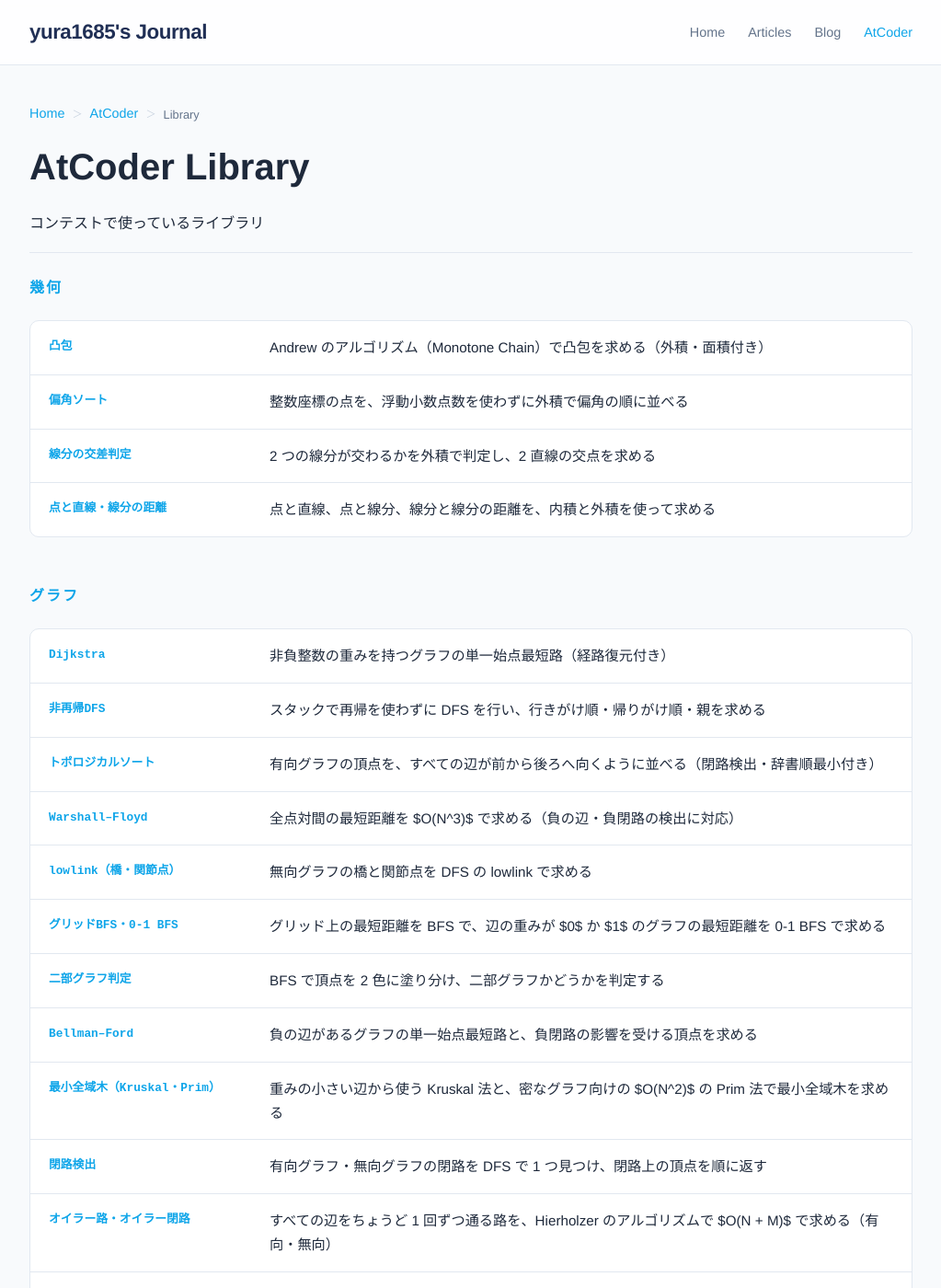
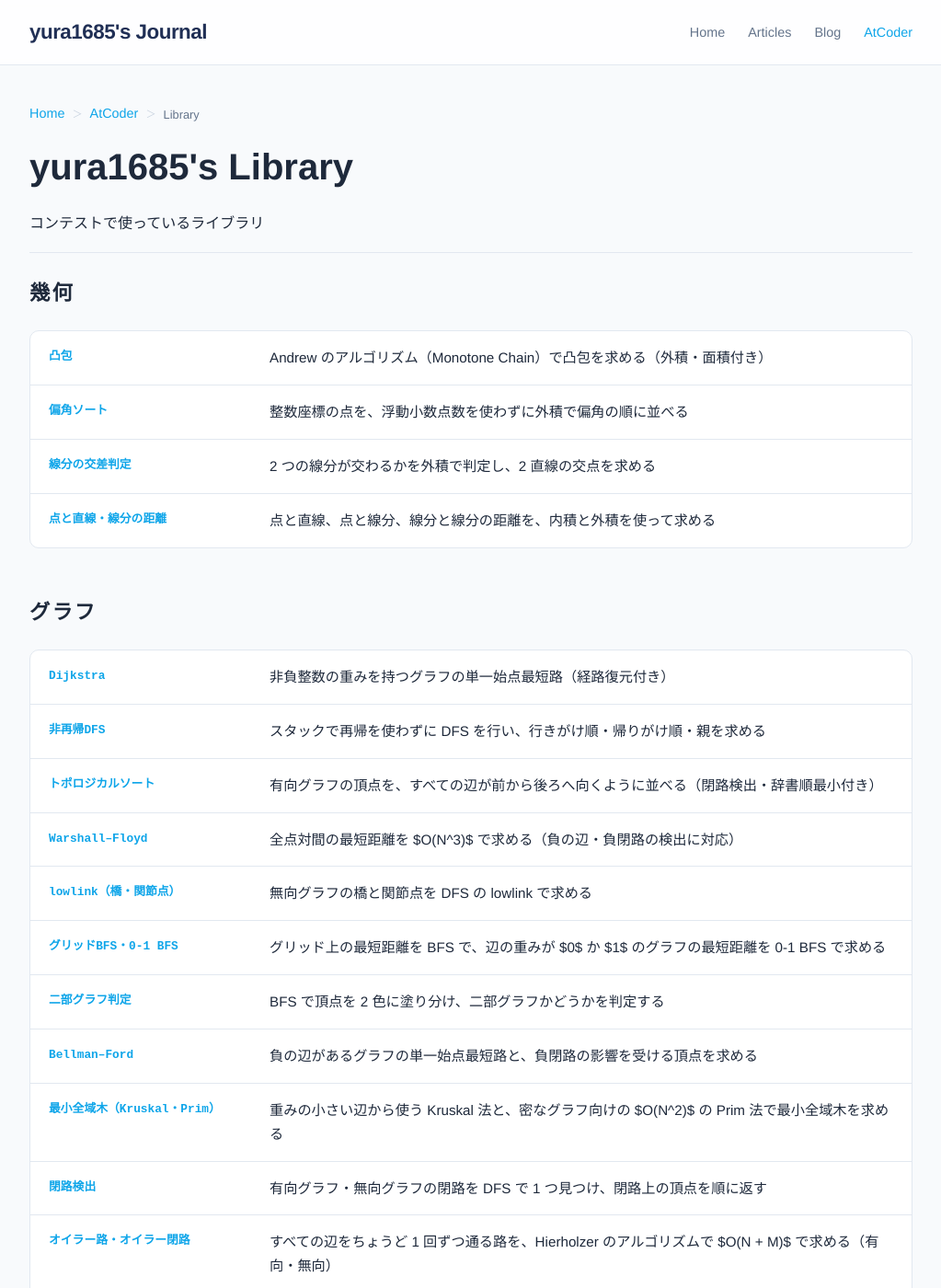
Before and after one commit to yura1685/yura1685.github.io, a Jekyll site: the page built from atcoder/library.html, in a window 1280 px wide and 1400 px high. Shown: the whole window at 92% size, without its empty margins (128-1151 px from the left). Built offline with Jekyll 4.4.1, drawn with Linux system fonts in a browser that asks for light colours; nearby versions of some CDN libraries; a script that is not in the unit is left out.

Commit message:
Rename the library list to yura1685's Library and enlarge its category headings
"AtCoder Library" is easy to confuse with the official AtCoder Library, so
the list page and the title suffix of each library page now say
"yura1685's Library". The category headings on the list use the same color
as the page heading and a larger font; other pages' section titles are
unchanged.

Co-Authored-By: Claude Opus 5.5 (1M context) <noreply@anthropic.com>
Claude-Session: https://claude.ai/code/session_01SVn99jgmCx1LveTU7rTekq

```diff
--- a/_layouts/base.html
+++ b/_layouts/base.html
@@ -4,7 +4,7 @@
     <meta charset="UTF-8">
     <meta name="viewport" content="width=device-width, initial-scale=1.0">
     {% if page.url == "/" %}<meta name="google-site-verification" content="gOdxz6NZ3DkWmFxC-IvDxI5jMVLLcHTQXvmfDthesBI" />{% endif %}
-    <title>{% if page.title %}{{ page.title }}{% if page.library %} | AtCoder Library{% endif %} | yura1685{% else %}yura1685's Journal{% endif %}</title>
+    <title>{% if page.title %}{{ page.title }}{% if page.library %} | yura1685's Library{% endif %} | yura1685{% else %}yura1685's Journal{% endif %}</title>
     {% if page.description %}<meta name="description" id="page-description" content="{{ page.description | remove: "$" | escape }}">{% endif %}
     {% comment %} 記事・解法ページは JS が ?file=… 付きの URL を入れる {% endcomment %}
     {% if page.canonical_by_js %}<link rel="canonical" id="canonical-link">{% else %}<link rel="canonical" href="{{ page.url | absolute_url }}">{% endif %}
--- a/assets/css/style.css
+++ b/assets/css/style.css
@@ -931,7 +931,7 @@ footer {
     margin: 0;
 }
 
-/* AtCoder Library 一覧: 長いタイトルでも説明文と重ならないようにする */
+/* ライブラリ一覧（yura1685's Library）: 長いタイトルでも説明文と重ならないようにする */
 .library-item {
     grid-template-columns: 220px minmax(0, 1fr);
 }
@@ -944,6 +944,12 @@ footer {
     .library-item {
         grid-template-columns: 1fr;
     }
+}
+
+/* ライブラリ一覧のカテゴリ見出し: ページ見出しと同じ色で、少し大きく */
+.section-title.library-category {
+    font-size: 1.4rem;
+    color: var(--text-main);
 }
 
 /* コードブロックのコピーボタン */
--- a/atcoder/library.html
+++ b/atcoder/library.html
@@ -2,7 +2,7 @@
 layout: base
 library: false
 math: true
-title: AtCoder Library
+title: yura1685's Library
 description: yura1685がAtCoderで使っているPythonライブラリの一覧です。
 ---
 <main>
@@ -15,14 +15,14 @@ description: yura1685がAtCoderで使っているPythonライブラリの一覧
     </nav>
 
     <section class="archive-header">
-        <h1>AtCoder Library</h1>
+        <h1>yura1685's Library</h1>
         <p>コンテストで使っているライブラリ</p>
     </section>
 
     {% assign groups = site.pages | where: "library", true | group_by: "category" %}
     {% for group in groups %}
     <section>
-        <h2 class="section-title">{{ group.name | default: "その他" }}</h2>
+        <h2 class="section-title library-category">{{ group.name | default: "その他" }}</h2>
         <div class="recent-updates-list">
             {% assign items = group.items | sort: "order" %}
             {% for lib in items %}
```
